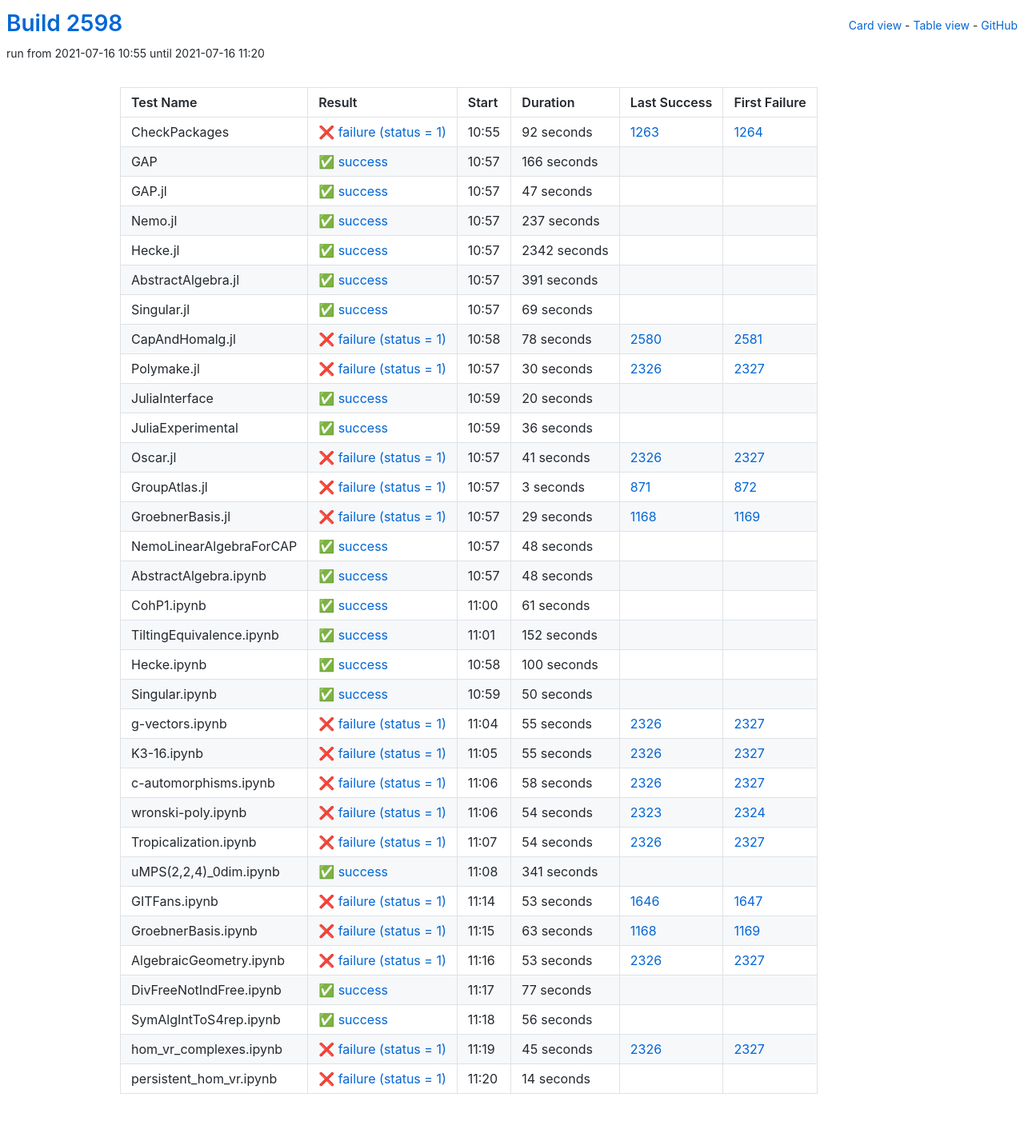
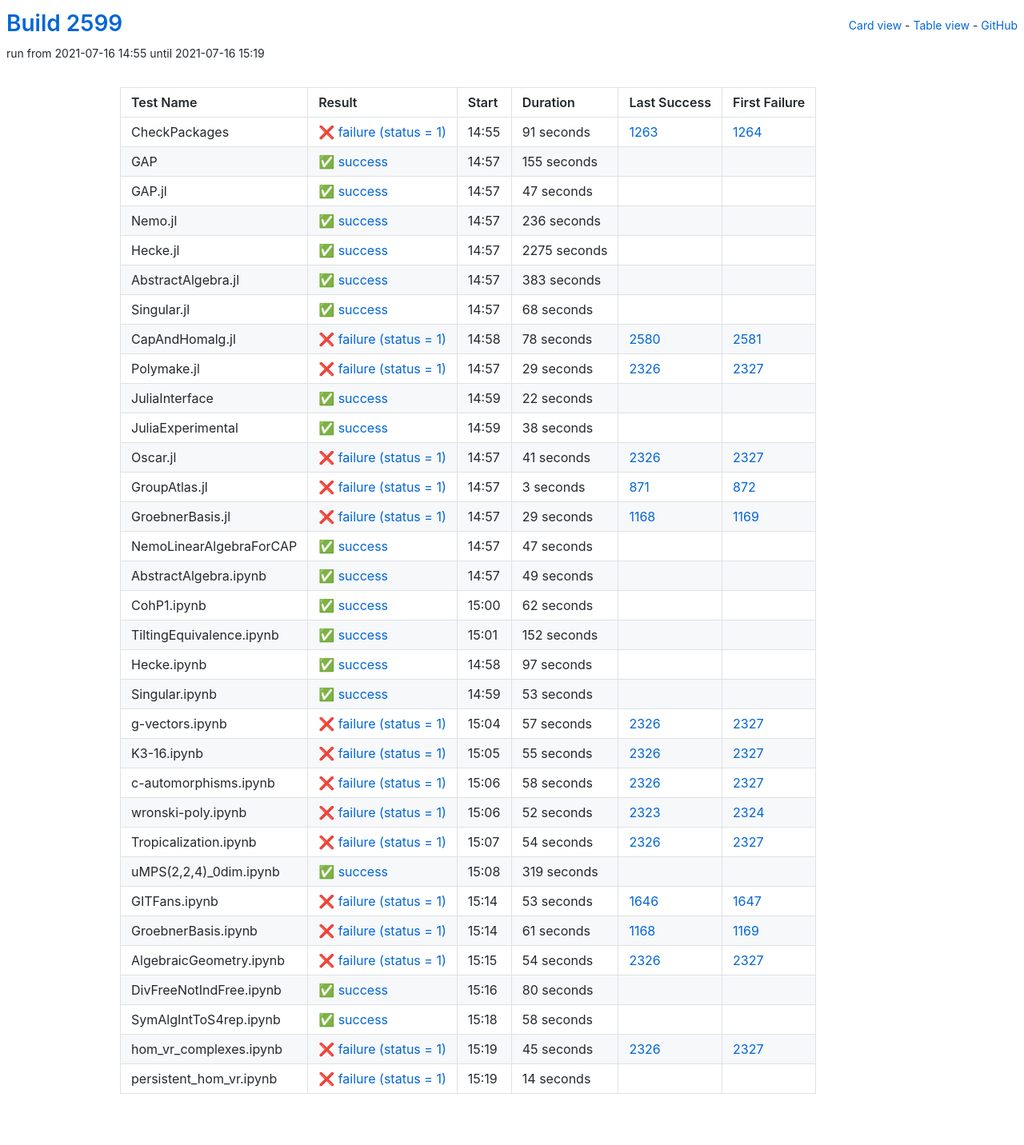
Before and after one commit to oscar-system/oscar-ci-status-stable, a Jekyll site: the page built from table.html, in a window 1280 px wide. Shown: the whole page at 80% size. Built offline with Jekyll 4.4.1, drawn with Linux system fonts in a browser that asks for light colours.

Commit message:
Build #2599

```diff
--- a/_data/ci.yml
+++ b/_data/ci.yml
@@ -1,6 +1,6 @@
 ---
-build: 2598
-build_url: https://oscarci.mathematik.uni-kl.de/job/oscar-stable/2598/
+build: 2599
+build_url: https://oscarci.mathematik.uni-kl.de/job/oscar-stable/2599/
 job: oscar-stable
 organization: oscar-system
 repo: oscar-ci-status-stable
@@ -8,32 +8,32 @@ repourl: https://github.com/oscar-system/oscar-ci-status-stable
 tests:
 - name: CheckPackages
   id: checkpackages
-  log: https://oscarci.mathematik.uni-kl.de/job/oscar-stable/2598/artifact/logs/build-2598/CheckPackages.log
-  start: 2021-07-16 10:55
+  log: https://oscarci.mathematik.uni-kl.de/job/oscar-stable/2599/artifact/logs/build-2599/CheckPackages.log
+  start: 2021-07-16 14:55
   success: false
   exitcode: 1
   status: failure
-  duration: 92
+  duration: 91
   last_success: 1263
   last_success_url: https://oscarci.mathematik.uni-kl.de/job/oscar-stable/1263/
   first_failure: 1264
   first_failure_url: https://oscarci.mathematik.uni-kl.de/job/oscar-stable/1264/
 - name: GAP
   id: gap
-  log: https://oscarci.mathematik.uni-kl.de/job/oscar-stable/2598/artifact/logs/build-2598/GAP.log
-  start: 2021-07-16 10:57
+  log: https://oscarci.mathematik.uni-kl.de/job/oscar-stable/2599/artifact/logs/build-2599/GAP.log
+  start: 2021-07-16 14:57
   success: true
   exitcode: 0
   status: success
-  duration: 166
+  duration: 155
   last_success: false
   last_success_url:
   first_failure: false
   first_failure_url:
 - name: GAP.jl
   id: gap-jl
-  log: https://oscarci.mathematik.uni-kl.de/job/oscar-stable/2598/artifact/logs/build-2598/GAP.jl.log
-  start: 2021-07-16 10:57
+  log: https://oscarci.mathematik.uni-kl.de/job/oscar-stable/2599/artifact/logs/build-2599/GAP.jl.log
+  start: 2021-07-16 14:57
   success: true
   exitcode: 0
   status: success
@@ -44,56 +44,56 @@ tests:
   first_failure_url:
 - name: Nemo.jl
   id: nemo-jl
-  log: https://oscarci.mathematik.uni-kl.de/job/oscar-stable/2598/artifact/logs/build-2598/Nemo.jl.log
-  start: 2021-07-16 10:57
+  log: https://oscarci.mathematik.uni-kl.de/job/oscar-stable/2599/artifact/logs/build-2599/Nemo.jl.log
+  start: 2021-07-16 14:57
   success: true
   exitcode: 0
   status: success
-  duration: 237
+  duration: 236
   last_success: false
   last_success_url:
   first_failure: false
   first_failure_url:
 - name: Hecke.jl
   id: hecke-jl
-  log: https://oscarci.mathematik.uni-kl.de/job/oscar-stable/2598/artifact/logs/build-2598/Hecke.jl.log
-  start: 2021-07-16 10:57
+  log: https://oscarci.mathematik.uni-kl.de/job/oscar-stable/2599/artifact/logs/build-2599/Hecke.jl.log
+  start: 2021-07-16 14:57
   success: true
   exitcode: 0
   status: success
-  duration: 2342
+  duration: 2275
   last_success: false
   last_success_url:
   first_failure: false
   first_failure_url:
 - name: AbstractAlgebra.jl
   id: abstractalgebra-jl
-  log: https://oscarci.mathematik.uni-kl.de/job/oscar-stable/2598/artifact/logs/build-2598/AbstractAlgebra.jl.log
-  start: 2021-07-16 10:57
+  log: https://oscarci.mathematik.uni-kl.de/job/oscar-stable/2599/artifact/logs/build-2599/AbstractAlgebra.jl.log
+  start: 2021-07-16 14:57
   success: true
   exitcode: 0
   status: success
-  duration: 391
+  duration: 383
   last_success: false
   last_success_url:
   first_failure: false
   first_failure_url:
 - name: Singular.jl
   id: singular-jl
-  log: https://oscarci.mathematik.uni-kl.de/job/oscar-stable/2598/artifact/logs/build-2598/Singular.jl.log
-  start: 2021-07-16 10:57
+  log: https://oscarci.mathematik.uni-kl.de/job/oscar-stable/2599/artifact/logs/build-2599/Singular.jl.log
+  start: 2021-07-16 14:57
   success: true
   exitcode: 0
   status: success
-  duration: 69
+  duration: 68
   last_success: false
   last_success_url:
   first_failure: false
   first_failure_url:
 - name: CapAndHomalg.jl
   id: capandhomalg-jl
-  log: https://oscarci.mathematik.uni-kl.de/job/oscar-stable/2598/artifact/logs/build-2598/CapAndHomalg.jl.log
-  start: 2021-07-16 10:58
+  log: https://oscarci.mathematik.uni-kl.de/job/oscar-stable/2599/artifact/logs/build-2599/CapAndHomalg.jl.log
+  start: 2021-07-16 14:58
   success: false
   exitcode: 1
   status: failure
@@ -104,44 +104,44 @@ tests:
   first_failure_url: https://oscarci.mathematik.uni-kl.de/job/oscar-stable/2581/
 - name: Polymake.jl
   id: polymake-jl
-  log: https://oscarci.mathematik.uni-kl.de/job/oscar-stable/2598/artifact/logs/build-2598/Polymake.jl.log
-  start: 2021-07-16 10:57
+  log: https://oscarci.mathematik.uni-kl.de/job/oscar-stable/2599/artifact/logs/build-2599/Polymake.jl.log
+  start: 2021-07-16 14:57
   success: false
   exitcode: 1
   status: failure
-  duration: 30
+  duration: 29
   last_success: 2326
   last_success_url: https://oscarci.mathematik.uni-kl.de/job/oscar-stable/2326/
   first_failure: 2327
   first_failure_url: https://oscarci.mathematik.uni-kl.de/job/oscar-stable/2327/
 - name: JuliaInterface
   id: juliainterface
-  log: https://oscarci.mathematik.uni-kl.de/job/oscar-stable/2598/artifact/logs/build-2598/JuliaInterface.log
-  start: 2021-07-16 10:59
+  log: https://oscarci.mathematik.uni-kl.de/job/oscar-stable/2599/artifact/logs/build-2599/JuliaInterface.log
+  start: 2021-07-16 14:59
   success: true
   exitcode: 0
   status: success
-  duration: 20
+  duration: 22
   last_success: false
   last_success_url:
   first_failure: false
   first_failure_url:
 - name: JuliaExperimental
   id: juliaexperimental
-  log: https://oscarci.mathematik.uni-kl.de/job/oscar-stable/2598/artifact/logs/build-2598/JuliaExperimental.log
-  start: 2021-07-16 10:59
+  log: https://oscarci.mathematik.uni-kl.de/job/oscar-stable/2599/artifact/logs/build-2599/JuliaExperimental.log
+  start: 2021-07-16 14:59
   success: true
   exitcode: 0
   status: success
-  duration: 36
+  duration: 38
   last_success: false
   last_success_url:
   first_failure: false
   first_failure_url:
 - name: Oscar.jl
   id: oscar-jl
-  log: https://oscarci.mathematik.uni-kl.de/job/oscar-stable/2598/artifact/logs/build-2598/Oscar.jl.log
-  start: 2021-07-16 10:57
+  log: https://oscarci.mathematik.uni-kl.de/job/oscar-stable/2599/artifact/logs/build-2599/Oscar.jl.log
+  start: 2021-07-16 14:57
   success: false
   exitcode: 1
   status: failure
@@ -152,8 +152,8 @@ tests:
   first_failure_url: https://oscarci.mathematik.uni-kl.de/job/oscar-stable/2327/
 - name: GroupAtlas.jl
   id: groupatlas-jl
-  log: https://oscarci.mathematik.uni-kl.de/job/oscar-stable/2598/artifact/logs/build-2598/GroupAtlas.jl.log
-  start: 2021-07-16 10:57
+  log: https://oscarci.mathematik.uni-kl.de/job/oscar-stable/2599/artifact/logs/build-2599/GroupAtlas.jl.log
+  start: 2021-07-16 14:57
   success: false
   exitcode: 1
   status: failure
@@ -164,8 +164,8 @@ tests:
   first_failure_url: https://oscarci.mathematik.uni-kl.de/job/oscar-stable/872/
 - name: GroebnerBasis.jl
   id: groebnerbasis-jl
-  log: https://oscarci.mathematik.uni-kl.de/job/oscar-stable/2598/artifact/logs/build-2598/GroebnerBasis.jl.log
-  start: 2021-07-16 10:57
+  log: https://oscarci.mathematik.uni-kl.de/job/oscar-stable/2599/artifact/logs/build-2599/GroebnerBasis.jl.log
+  start: 2021-07-16 14:57
   success: false
   exitcode: 1
   status: failure
@@ -176,44 +176,44 @@ tests:
   first_failure_url: https://oscarci.mathematik.uni-kl.de/job/oscar-stable/1169/
 - name: NemoLinearAlgebraForCAP
   id: nemolinearalgebraforcap
-  log: https://oscarci.mathematik.uni-kl.de/job/oscar-stable/2598/artifact/logs/build-2598/NemoLinearAlgebraForCAP.log
-  start: 2021-07-16 10:57
+  log: https://oscarci.mathematik.uni-kl.de/job/oscar-stable/2599/artifact/logs/build-2599/NemoLinearAlgebraForCAP.log
+  start: 2021-07-16 14:57
   success: true
   exitcode: 0
   status: success
-  duration: 48
+  duration: 47
   last_success: false
   last_success_url:
   first_failure: false
   first_failure_url:
 - name: AbstractAlgebra.ipynb
   id: abstractalgebra-ipynb
-  log: https://oscarci.mathematik.uni-kl.de/job/oscar-stable/2598/artifact/logs/build-2598/AbstractAlgebra.ipynb.log
-  start: 2021-07-16 10:57
+  log: https://oscarci.mathematik.uni-kl.de/job/oscar-stable/2599/artifact/logs/build-2599/AbstractAlgebra.ipynb.log
+  start: 2021-07-16 14:57
   success: true
   exitcode: 0
   status: success
-  duration: 48
+  duration: 49
   last_success: false
   last_success_url:
   first_failure: false
   first_failure_url:
 - name: CohP1.ipynb
   id: cohp1-ipynb
-  log: https://oscarci.mathematik.uni-kl.de/job/oscar-stable/2598/artifact/logs/build-2598/CohP1.ipynb.log
-  start: 2021-07-16 11:00
+  log: https://oscarci.mathematik.uni-kl.de/job/oscar-stable/2599/artifact/logs/build-2599/CohP1.ipynb.log
+  start: 2021-07-16 15:00
   success: true
   exitcode: 0
   status: success
-  duration: 61
+  duration: 62
   last_success: false
   last_success_url:
   first_failure: false
   first_failure_url:
 - name: TiltingEquivalence.ipynb
   id: tiltingequivalence-ipynb
-  log: https://oscarci.mathematik.uni-kl.de/job/oscar-stable/2598/artifact/logs/build-2598/TiltingEquivalence.ipynb.log
-  start: 2021-07-16 11:01
+  log: https://oscarci.mathematik.uni-kl.de/job/oscar-stable/2599/artifact/logs/build-2599/TiltingEquivalence.ipynb.log
+  start: 2021-07-16 15:01
   success: true
   exitcode: 0
   status: success
@@ -224,44 +224,44 @@ tests:
   first_failure_url:
 - name: Hecke.ipynb
   id: hecke-ipynb
-  log: https://oscarci.mathematik.uni-kl.de/job/oscar-stable/2598/artifact/logs/build-2598/Hecke.ipynb.log
-  start: 2021-07-16 10:58
+  log: https://oscarci.mathematik.uni-kl.de/job/oscar-stable/2599/artifact/logs/build-2599/Hecke.ipynb.log
+  start: 2021-07-16 14:58
   success: true
   exitcode: 0
   status: success
-  duration: 100
+  duration: 97
   last_success: false
   last_success_url:
   first_failure: false
   first_failure_url:
 - name: Singular.ipynb
   id: singular-ipynb
-  log: https://oscarci.mathematik.uni-kl.de/job/oscar-stable/2598/artifact/logs/build-2598/Singular.ipynb.log
-  start: 2021-07-16 10:59
+  log: https://oscarci.mathematik.uni-kl.de/job/oscar-stable/2599/artifact/logs/build-2599/Singular.ipynb.log
+  start: 2021-07-16 14:59
   success: true
   exitcode: 0
   status: success
-  duration: 50
+  duration: 53
   last_success: false
   last_success_url:
   first_failure: false
   first_failure_url:
 - name: g-vectors.ipynb
   id: g-vectors-ipynb
-  log: https://oscarci.mathematik.uni-kl.de/job/oscar-stable/2598/artifact/logs/build-2598/g-vectors.ipynb.log
-  start: 2021-07-16 11:04
+  log: https://oscarci.mathematik.uni-kl.de/job/oscar-stable/2599/artifact/logs/build-2599/g-vectors.ipynb.log
+  start: 2021-07-16 15:04
   success: false
   exitcode: 1
   status: failure
-  duration: 55
+  duration: 57
   last_success: 2326
   last_success_url: https://oscarci.mathematik.uni-kl.de/job/oscar-stable/2326/
   first_failure: 2327
   first_failure_url: https://oscarci.mathematik.uni-kl.de/job/oscar-stable/2327/
 - name: K3-16.ipynb
   id: k3-16-ipynb
-  log: https://oscarci.mathematik.uni-kl.de/job/oscar-stable/2598/artifact/logs/build-2598/K3-16.ipynb.log
-  start: 2021-07-16 11:05
+  log: https://oscarci.mathematik.uni-kl.de/job/oscar-stable/2599/artifact/logs/build-2599/K3-16.ipynb.log
+  start: 2021-07-16 15:05
   success: false
   exitcode: 1
   status: failure
@@ -272,8 +272,8 @@ tests:
   first_failure_url: https://oscarci.mathematik.uni-kl.de/job/oscar-stable/2327/
 - name: c-automorphisms.ipynb
   id: c-automorphisms-ipynb
-  log: https://oscarci.mathematik.uni-kl.de/job/oscar-stable/2598/artifact/logs/build-2598/c-automorphisms.ipynb.log
-  start: 2021-07-16 11:06
+  log: https://oscarci.mathematik.uni-kl.de/job/oscar-stable/2599/artifact/logs/build-2599/c-automorphisms.ipynb.log
+  start: 2021-07-16 15:06
   success: false
   exitcode: 1
   status: failure
@@ -284,20 +284,20 @@ tests:
   first_failure_url: https://oscarci.mathematik.uni-kl.de/job/oscar-stable/2327/
 - name: wronski-poly.ipynb
   id: wronski-poly-ipynb
-  log: https://oscarci.mathematik.uni-kl.de/job/oscar-stable/2598/artifact/logs/build-2598/wronski-poly.ipynb.log
-  start: 2021-07-16 11:06
+  log: https://oscarci.mathematik.uni-kl.de/job/oscar-stable/2599/artifact/logs/build-2599/wronski-poly.ipynb.log
+  start: 2021-07-16 15:06
   success: false
   exitcode: 1
   status: failure
-  duration: 54
+  duration: 52
   last_success: 2323
   last_success_url: https://oscarci.mathematik.uni-kl.de/job/oscar-stable/2323/
   first_failure: 2324
   first_failure_url: https://oscarci.mathematik.uni-kl.de/job/oscar-stable/2324/
 - name: Tropicalization.ipynb
   id: tropicalization-ipynb
-  log: https://oscarci.mathematik.uni-kl.de/job/oscar-stable/2598/artifact/logs/build-2598/Tropicalization.ipynb.log
-  start: 2021-07-16 11:07
+  log: https://oscarci.mathematik.uni-kl.de/job/oscar-stable/2599/artifact/logs/build-2599/Tropicalization.ipynb.log
+  start: 2021-07-16 15:07
   success: false
   exitcode: 1
   status: failure
@@ -308,20 +308,20 @@ tests:
   first_failure_url: https://oscarci.mathematik.uni-kl.de/job/oscar-stable/2327/
 - name: uMPS(2,2,4)_0dim.ipynb
   id: umps-2-2-4-0dim-ipynb
-  log: https://oscarci.mathematik.uni-kl.de/job/oscar-stable/2598/artifact/logs/build-2598/uMPS-2-2-4-_0dim.ipynb.log
-  start: 2021-07-16 11:08
+  log: https://oscarci.mathematik.uni-kl.de/job/oscar-stable/2599/artifact/logs/build-2599/uMPS-2-2-4-_0dim.ipynb.log
+  start: 2021-07-16 15:08
   success: true
   exitcode: 0
   status: success
-  duration: 341
+  duration: 319
   last_success: false
   last_success_url:
   first_failure: false
   first_failure_url:
 - name: GITFans.ipynb
   id: gitfans-ipynb
-  log: https://oscarci.mathematik.uni-kl.de/job/oscar-stable/2598/artifact/logs/build-2598/GITFans.ipynb.log
-  start: 2021-07-16 11:14
+  log: https://oscarci.mathematik.uni-kl.de/job/oscar-stable/2599/artifact/logs/build-2599/GITFans.ipynb.log
+  start: 2021-07-16 15:14
   success: false
   exitcode: 1
   status: failure
@@ -332,56 +332,56 @@ tests:
   first_failure_url: https://oscarci.mathematik.uni-kl.de/job/oscar-stable/1647/
 - name: GroebnerBasis.ipynb
   id: groebnerbasis-ipynb
-  log: https://oscarci.mathematik.uni-kl.de/job/oscar-stable/2598/artifact/logs/build-2598/GroebnerBasis.ipynb.log
-  start: 2021-07-16 11:15
+  log: https://oscarci.mathematik.uni-kl.de/job/oscar-stable/2599/artifact/logs/build-2599/GroebnerBasis.ipynb.log
+  start: 2021-07-16 15:14
   success: false
   exitcode: 1
   status: failure
-  duration: 63
+  duration: 61
   last_success: 1168
   last_success_url: https://oscarci.mathematik.uni-kl.de/job/oscar-stable/1168/
   first_failure: 1169
   first_failure_url: https://oscarci.mathematik.uni-kl.de/job/oscar-stable/1169/
 - name: AlgebraicGeometry.ipynb
   id: algebraicgeometry-ipynb
-  log: https://oscarci.mathematik.uni-kl.de/job/oscar-stable/2598/artifact/logs/build-2598/AlgebraicGeometry.ipynb.log
-  start: 2021-07-16 11:16
+  log: https://oscarci.mathematik.uni-kl.de/job/oscar-stable/2599/artifact/logs/build-2599/AlgebraicGeometry.ipynb.log
+  start: 2021-07-16 15:15
   success: false
   exitcode: 1
   status: failure
-  duration: 53
+  duration: 54
   last_success: 2326
   last_success_url: https://oscarci.mathematik.uni-kl.de/job/oscar-stable/2326/
   first_failure: 2327
   first_failure_url: https://oscarci.mathematik.uni-kl.de/job/oscar-stable/2327/
 - name: DivFreeNotIndFree.ipynb
   id: divfreenotindfree-ipynb
-  log: https://oscarci.mathematik.uni-kl.de/job/oscar-stable/2598/artifact/logs/build-2598/DivFreeNotIndFree.ipynb.log
-  start: 2021-07-16 11:17
+  log: https://oscarci.mathematik.uni-kl.de/job/oscar-stable/2599/artifact/logs/build-2599/DivFreeNotIndFree.ipynb.log
+  start: 2021-07-16 15:16
   success: true
   exitcode: 0
   status: success
-  duration: 77
+  duration: 80
   last_success: false
   last_success_url:
   first_failure: false
   first_failure_url:
 - name: SymAlgIntToS4rep.ipynb
   id: symalginttos4rep-ipynb
-  log: https://oscarci.mathematik.uni-kl.de/job/oscar-stable/2598/artifact/logs/build-2598/SymAlgIntToS4rep.ipynb.log
-  start: 2021-07-16 11:18
+  log: https://oscarci.mathematik.uni-kl.de/job/oscar-stable/2599/artifact/logs/build-2599/SymAlgIntToS4rep.ipynb.log
+  start: 2021-07-16 15:18
   success: true
   exitcode: 0
   status: success
-  duration: 56
+  duration: 58
   last_success: false
   last_success_url:
   first_failure: false
   first_failure_url:
 - name: hom_vr_complexes.ipynb
   id: hom-vr-complexes-ipynb
-  log: https://oscarci.mathematik.uni-kl.de/job/oscar-stable/2598/artifact/logs/build-2598/hom_vr_complexes.ipynb.log
-  start: 2021-07-16 11:19
+  log: https://oscarci.mathematik.uni-kl.de/job/oscar-stable/2599/artifact/logs/build-2599/hom_vr_complexes.ipynb.log
+  start: 2021-07-16 15:19
   success: false
   exitcode: 1
   status: failure
@@ -392,8 +392,8 @@ tests:
   first_failure_url: https://oscarci.mathematik.uni-kl.de/job/oscar-stable/2327/
 - name: persistent_hom_vr.ipynb
   id: persistent-hom-vr-ipynb
-  log: https://oscarci.mathematik.uni-kl.de/job/oscar-stable/2598/artifact/logs/build-2598/persistent_hom_vr.ipynb.log
-  start: 2021-07-16 11:20
+  log: https://oscarci.mathematik.uni-kl.de/job/oscar-stable/2599/artifact/logs/build-2599/persistent_hom_vr.ipynb.log
+  start: 2021-07-16 15:19
   success: false
   exitcode: 1
   status: failure
```
Also changed, not shown: README.md.
